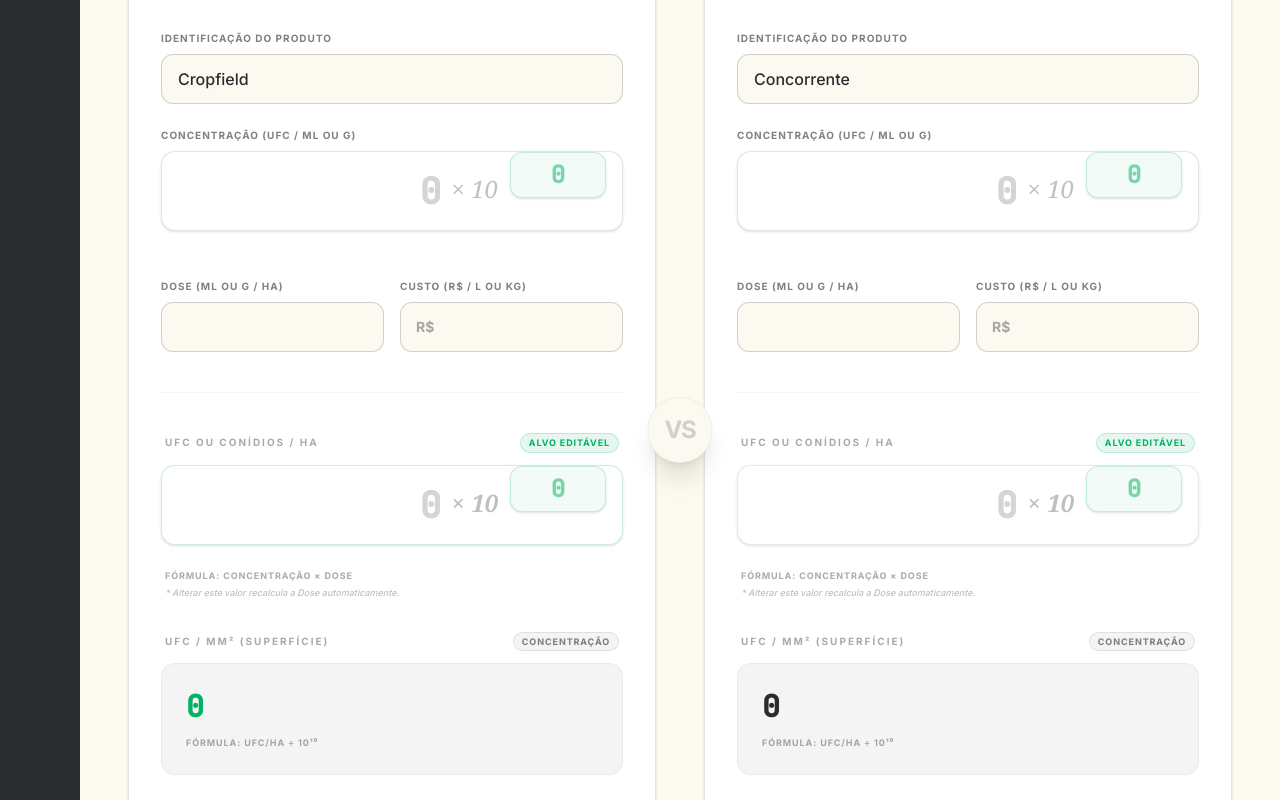
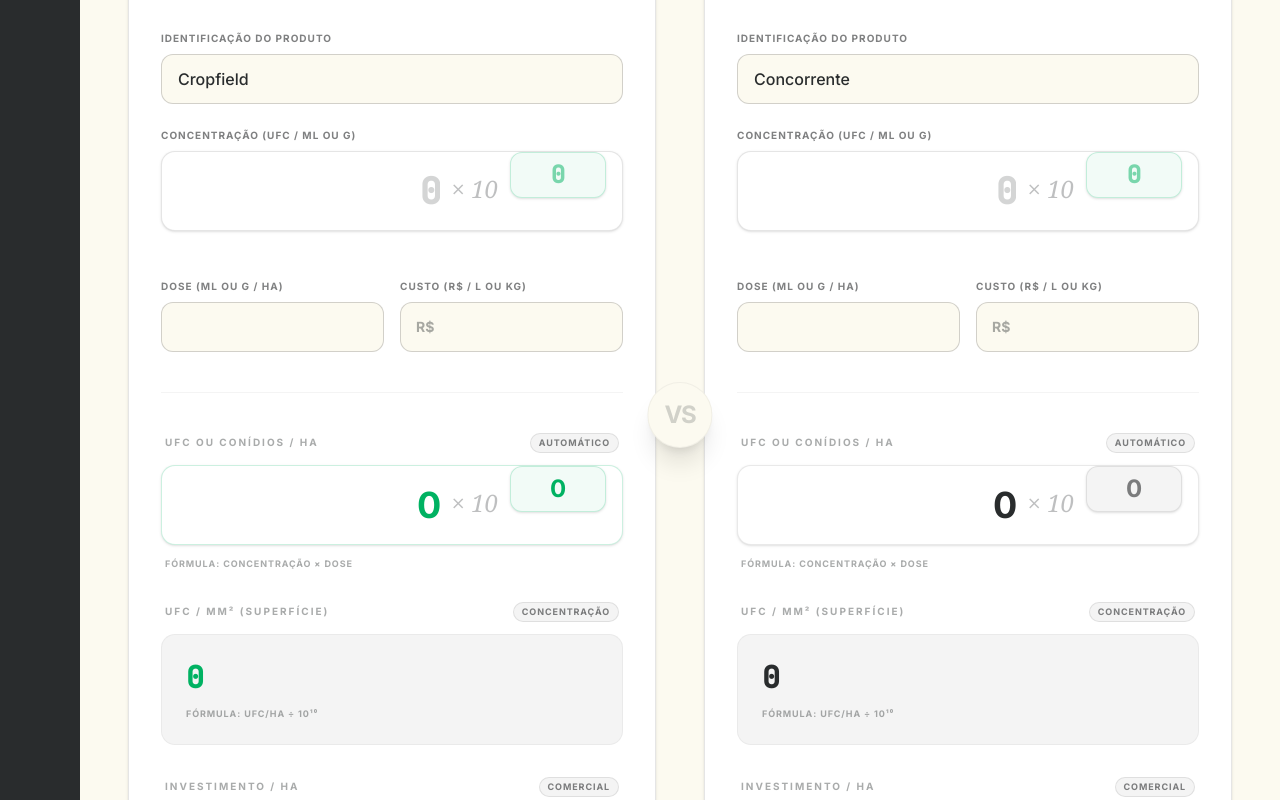
Before and after one commit to CassiaPerez/biocomparativo, a React (Vite) app: page / in a window 1280 px wide. Shown: the part 433-1233 px from the top of the page. Built offline with nearby package versions, Linux system fonts and the light colour scheme.

Commit message:
Updated App.tsx

```diff
--- a/src/App.tsx
+++ b/src/App.tsx
@@ -86,9 +86,7 @@
 
   useEffect(() => {
     // ✅ Se preserveUserDisplay=true: não reescreve mantissa/expoente a partir do "value"
-    // (evita normalização do Decimal: 10e9 -> 1e10)
     if (preserveUserDisplay) {
-      // mas se limpou o value e não está digitando, limpa o display
       if (!value && !isDirty) {
         setMantissa('');
         setExponent('');
@@ -142,7 +140,7 @@
     }
 
     try {
-      if (isNaN(Number(m))) throw new Error();
+      if (isNaN(Number(m.replace(',', '.')))) throw new Error();
       if (e !== '' && e !== '-' && isNaN(Number(e))) throw new Error();
 
       const safeM = m.replace(',', '.');
@@ -162,9 +160,7 @@
         setMessage('');
       }
 
-      // ✅ guarda exatamente as parts que o usuário digitou
       onPartsChange?.(m, e);
-
       onChange(val.toString());
     } catch (_) {
       setStatus('error');
@@ -256,6 +252,56 @@
   );
 };
 
+// ✅ UFC/ha deve ser automático: display somente leitura com notação científica
+const ScientificReadOnly = ({
+  value,
+  className,
+  accent = false,
+}: {
+  value: Decimal;
+  className?: string;
+  accent?: boolean;
+}) => {
+  const isZero = !value || (value as any).isNaN?.() || value.isZero();
+
+  const getParts = () => {
+    try {
+      if (isZero) return { m: '0', e: '0' };
+      // 2 casas na mantissa (ajusta se quiser)
+      const [mRaw, eRaw = '0'] = value.toExponential(2).split('e');
+      const m = mRaw.replace(/(\.[0-9]*?)0+$/, '$1').replace(/\.$/, '').replace('.', ',');
+      const e = (eRaw || '0').replace('+', '').replace(/^0+(?=\d)/, '') || '0';
+      return { m, e };
+    } catch {
+      return { m: '0', e: '0' };
+    }
+  };
+
+  const { m, e } = getParts();
+
+  return (
+    <div
+      className={`group flex items-center bg-white border rounded-[14px] px-4 py-4 transition-all shadow-sm border-[rgba(41,44,45,0.12)] ${
+        accent ? 'bg-gcf-green/5 border-gcf-green/20' : 'bg-gcf-black/5 border-gcf-black/10'
+      } ${className ?? ''}`}
+    >
+      <div className="flex-1 min-w-[80px] text-right">
+        <div className={`text-3xl sm:text-4xl font-bold tracking-tighter ${accent ? 'text-gcf-green' : 'text-gcf-black'}`}>{m}</div>
+      </div>
+      <div className="mx-3 text-2xl text-gcf-black/30 font-serif italic select-none pb-1">× 10</div>
+      <div className="relative -top-4">
+        <div
+          className={`w-20 sm:w-24 text-xl sm:text-2xl font-bold border rounded-[12px] text-center py-1.5 shadow-sm ${
+            accent ? 'bg-gcf-green/5 border-gcf-green/20 text-gcf-green' : 'bg-gcf-black/5 border-gcf-black/10 text-gcf-black/60'
+          }`}
+        >
+          {e}
+        </div>
+      </div>
+    </div>
+  );
+};
+
 // Component for displaying large numbers with toggle (UI only)
 const BigNumberDisplay = ({
   value,
@@ -332,11 +378,9 @@
   const [compData, setCompData] = useState<BiologicoRecord>(INITIAL_STATE_CONCORRENTE);
   const [compCalculated, setCompCalculated] = useState<CalculatedValues>(INITIAL_CALCULATED);
 
-  // ✅ guarda exatamente o “manual” para o PDF (mantissa + expoente variáveis)
+  // ✅ guarda exatamente o “manual” para o PDF (somente CONCENTRAÇÃO)
   const [cropConcParts, setCropConcParts] = useState<SciParts>({ mantissa: '', exponent: '' });
   const [compConcParts, setCompConcParts] = useState<SciParts>({ mantissa: '', exponent: '' });
-  const [cropUfcParts, setCropUfcParts] = useState<SciParts>({ mantissa: '', exponent: '' });
-  const [compUfcParts, setCompUfcParts] = useState<SciParts>({ mantissa: '', exponent: '' });
 
   const calculate = (data: BiologicoRecord): CalculatedValues => {
     try {
@@ -344,7 +388,7 @@
       const dose = new Decimal(data.Dose_ha_ml_ou_g || 0);
       const custo = new Decimal(data['Custo_R$_por_L_ou_kg'] || 0);
 
-      const ufcHa = conc.times(dose);
+      const ufcHa = conc.times(dose); // ✅ automático
       const custoHa = dose.times(custo).dividedBy(1000);
       const ufcMm2 = ufcHa.dividedBy(1e10);
 
@@ -380,31 +424,11 @@
     }));
   };
 
-  const handleUfcChange = (value: string, isCompetitor = false) => {
-    const setter = isCompetitor ? setCompData : setCropData;
-    const currentData = isCompetitor ? compData : cropData;
-
-    const conc = new Decimal(currentData.Concentracao_por_ml_ou_g || 0);
-    if (conc.isZero()) return;
-
-    try {
-      const targetUfc = new Decimal(value || 0);
-      const newDose = targetUfc.dividedBy(conc);
-
-      setter((prev) => ({
-        ...prev,
-        Dose_ha_ml_ou_g: newDose.toString(),
-      }));
-    } catch (_) {}
-  };
-
   const clearAll = () => {
     setCropData(INITIAL_STATE_CROPFIELD);
     setCompData(INITIAL_STATE_CONCORRENTE);
     setCropConcParts({ mantissa: '', exponent: '' });
     setCompConcParts({ mantissa: '', exponent: '' });
-    setCropUfcParts({ mantissa: '', exponent: '' });
-    setCompUfcParts({ mantissa: '', exponent: '' });
   };
 
   const downloadReportPdf = () => {
@@ -433,14 +457,14 @@
         const sci = d.toExponential(mantissaDigits);
         const [mRaw, eRaw = '0'] = sci.split('e');
         const m = mRaw.replace(/\.0+$/, '').replace(/(\.[0-9]*?)0+$/, '$1');
-        const e = (eRaw || '0').replace('+', '').replace(/^0+(?=\d)/, '');
-        return `${m}x10^${e === '' ? '0' : e}`;
+        const e = (eRaw || '0').replace('+', '').replace(/^0+(?=\d)/, '') || '0';
+        return `${m}x10^${e}`;
       } catch {
         return '0x10^0';
       }
     };
 
-    // ✅ Usa exatamente o que foi digitado (mantissa/expoente variáveis) — "x10" FIXO
+    // ✅ usa exatamente o que foi digitado (apenas concentração)
     const partsToCaret = (parts: SciParts, fallback?: Decimal | null) => {
       const m = (parts.mantissa ?? '').trim();
       const e = (parts.exponent ?? '').trim();
@@ -466,7 +490,7 @@
         })()
       );
 
-    // redução = (Cropfield - Concorrente) / Cropfield * 100  => mostrar 20% etc.
+    // redução = (Cropfield - Concorrente) / Cropfield * 100
     const pctReduc = (crop: Decimal, comp: Decimal) => {
       try {
         if (!crop || (crop as any).isNaN?.()) return null;
@@ -477,7 +501,7 @@
       }
     };
 
-    // ✅ PDF: desenha expoente elevado SEM usar caracteres especiais (evita virar letras)
+    // ✅ PDF: desenha expoente elevado SEM caracteres unicode (evita virar letras)
     // Entradas aceitas: "mantissax10^expoente"
     const drawExponentInCell = (data: any) => {
       const raw = String(data.cell?.text?.[0] ?? '');
@@ -500,7 +524,6 @@
       doc.setFont('helvetica', 'normal');
       doc.setFontSize(baseFont);
 
-      // ✅ "x10" fixo:
       const baseText = `${mantissa}x10`;
       doc.text(baseText, x, yMid, { baseline: 'middle' } as any);
 
@@ -524,13 +547,9 @@
     doc.setLineWidth(0.5);
     doc.line(40, 78, 555, 78);
 
-    // ✅ Concentração no PDF = exatamente preenchido (mantissa/expoente)
+    // ✅ Concentração no PDF = exatamente preenchido
     const cropConcPdf = partsToCaret(cropConcParts, safeDec(cropData.Concentracao_por_ml_ou_g));
     const compConcPdf = partsToCaret(compConcParts, safeDec(compData.Concentracao_por_ml_ou_g));
-
-    // ✅ UFC/ha no PDF: se o usuário editou o alvo, usar parts; senão fallback do cálculo
-    const cropUfcPdf = partsToCaret(cropUfcParts, cropCalculated.UFC_ou_conidios_ha);
-    const compUfcPdf = partsToCaret(compUfcParts, compCalculated.UFC_ou_conidios_ha);
 
     autoTable(doc, {
       startY: 92,
@@ -548,6 +567,10 @@
     });
 
     const yAfterInputs = (doc as any).lastAutoTable.finalY + 18;
+
+    // ✅ UFC/ha automático no PDF: sempre do cálculo (não editável)
+    const cropUfcPdf = toSciCaret(cropCalculated.UFC_ou_conidios_ha, 2);
+    const compUfcPdf = toSciCaret(compCalculated.UFC_ou_conidios_ha, 2);
 
     autoTable(doc, {
       startY: yAfterInputs,
@@ -572,8 +595,7 @@
     const reducUfc = pctReduc(cropCalculated.UFC_ou_conidios_ha, compCalculated.UFC_ou_conidios_ha);
     const reducCusto = pctReduc(cropCalculated['Custo_R$_por_ha'], compCalculated['Custo_R$_por_ha']);
 
-    // ✅ UFC/ha (abs) também em formato com expoente elevado
-    const diffUfcAbsPdf = diffUfcAbs.abs().gte(new Decimal('1e6')) ? toSciCaret(diffUfcAbs, 1) : `${diffUfcAbs.toFixed(0)}x10^0`;
+    const diffUfcAbsPdf = toSciCaret(diffUfcAbs, 2);
 
     autoTable(doc, {
       startY: yAfterResults,
@@ -637,7 +659,7 @@
               <div className="space-y-2">
                 <label className="label-gcf">Concentração (UFC / mL ou g)</label>
 
-                {/* ✅ NÃO normaliza o que foi digitado: "x10" fixo; mantissa/expoente variáveis */}
+                {/* ✅ NÃO normaliza o que foi digitado */}
                 <ScientificInput
                   value={data.Concentracao_por_ml_ou_g}
                   onChange={(val) =>
@@ -691,30 +713,16 @@
             <div className="flex flex-col space-y-3">
               <div className="flex justify-between items-center px-1">
                 <span className="text-[10px] font-bold text-gcf-black/40 uppercase tracking-[0.2em]">UFC ou Conídios / ha</span>
-                <span className="text-[9px] font-bold bg-gcf-green/10 text-gcf-green px-2 py-0.5 rounded-full border border-gcf-green/20 uppercase tracking-widest">
-                  Alvo Editável
+                <span className="text-[9px] font-bold bg-gcf-black/5 text-gcf-black/60 px-2 py-0.5 rounded-full border border-gcf-black/10 uppercase tracking-widest">
+                  Automático
                 </span>
               </div>
 
-              {/* ✅ Mantém formato manual enquanto digita (não normaliza) */}
-              <ScientificInput
-                value={calculated.UFC_ou_conidios_ha.toString()}
-                onChange={(val) => handleUfcChange(val, isCompetitor)}
-                onPartsChange={(m, e) => {
-                  if (isCompetitor) setCompUfcParts({ mantissa: m, exponent: e });
-                  else setCropUfcParts({ mantissa: m, exponent: e });
-                }}
-                preserveUserDisplay
-                emitOnSync={false}
-                className={`w-full font-mono text-xl font-bold ${
-                  isCropfield ? 'bg-gcf-green/5 border-gcf-green/20 text-gcf-green' : 'bg-gcf-black/5 border-gcf-black/10 text-gcf-black'
-                }`}
-                placeholder="Calculado..."
-              />
+              {/* ✅ AUTOMÁTICO (somente leitura): Concentração × Dose */}
+              <ScientificReadOnly value={calculated.UFC_ou_conidios_ha} accent={isCropfield} />
 
               <div className="px-1 space-y-1">
                 <p className="text-[9px] text-gcf-black/40 font-bold uppercase tracking-widest">Fórmula: Concentração × Dose</p>
-                <p className="text-[9px] text-gcf-black/30 font-medium italic">* Alterar este valor recalcula a Dose automaticamente.</p>
               </div>
             </div>
 
```
